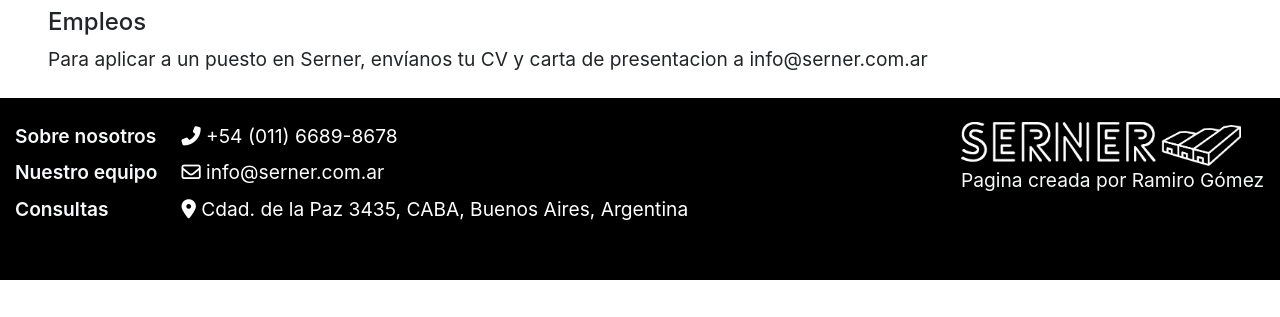
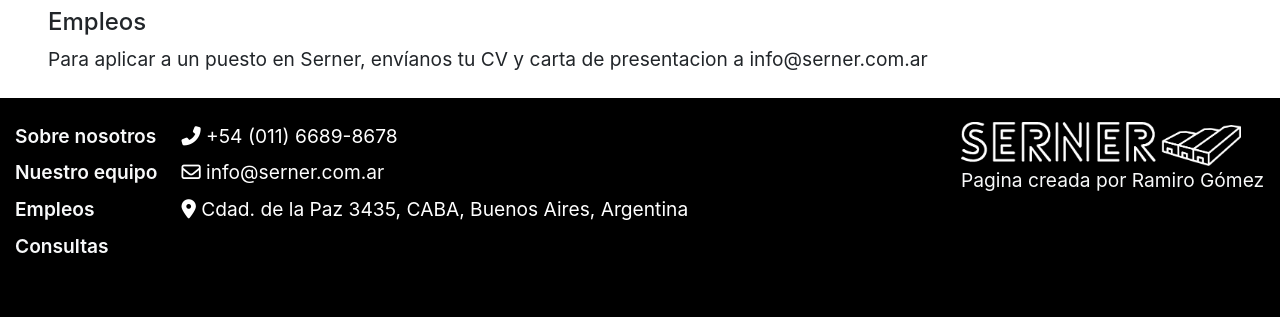
Before and after one commit to ramiro-gomez/serner, a website: page views/contacto.html in a window 1280 px wide. Shown: the part 632-949 px from the top of the page. Before the commit the page ends 912 px from the top, so only its background shows below. Drawn offline with nearby package versions, Linux system fonts and the light colour scheme.

Commit message:
Agregue empleos al footer

```diff
--- a/views/contacto.html
+++ b/views/contacto.html
@@ -84,6 +84,7 @@
 
         <!--            Empleos            -->
         <div class="mx-5 mb-4">
+            <span class="anchor d-block visibility-hidden" id="empleos"></span>
             <h4>Empleos</h4>
             <p class="font-size-1">Para aplicar a un puesto en Serner, envíanos tu CV y carta de presentacion a info@serner.com.ar</p>
         </div>
@@ -94,6 +95,7 @@
                 <div class="mr-4">
                     <a class="font-weight-600 text-light text-decoration-none d-block mb-2" href="./empresa.html">Sobre nosotros</a>
                     <a class="font-weight-600 text-light text-decoration-none d-block mb-2" href="./equipo.html#equipo">Nuestro equipo</a>
+                    <a class="font-weight-600 text-light text-decoration-none d-block mb-2" href="./contacto.html#empleos">Empleos</a>
                     <a class="font-weight-600 text-light text-decoration-none d-block mb-2" href="./contacto.html#consultas">Consultas</a>
                 </div>
                 <div>
```
Also changed, not shown: index.html (+1 -0 lines), views/empresa.html (+1 -0 lines), views/equipo.html (+1 -0 lines), views/obras.html (+1 -0 lines).
